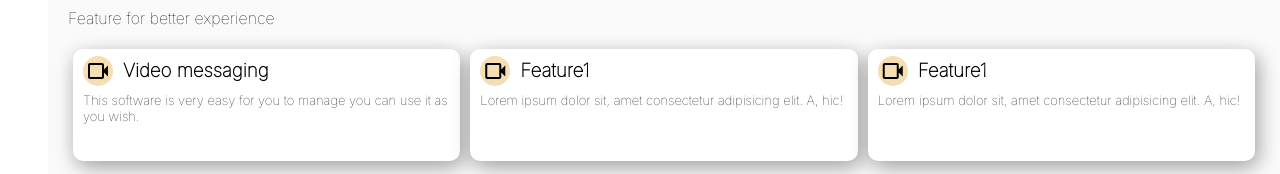
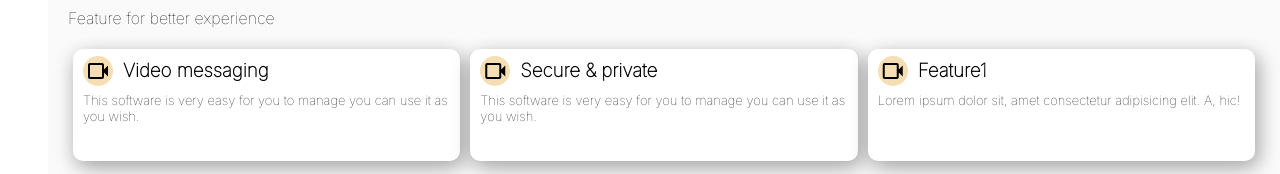
Before and after one commit to shubhamSangwan01/SmartChatAppClient, a React (Create React App) app: page /intro in a window 1280 px wide. Shown: the part 599-773 px from the top of the page. Built offline with nearby package versions, Linux system fonts and the light colour scheme.

Commit message:
Update Main.jsx

```diff
--- a/src/pages/Main.jsx
+++ b/src/pages/Main.jsx
@@ -35,9 +35,10 @@ const Main = () => {
           <div className='Intro_features_card'>
             <div className='Intro_features_cardHeader'>
               <span class="material-symbols-outlined">videocam</span>
-              <h3>Feature1</h3>
+              <h3>Secure & private</h3>
             </div>
-            <p>Lorem ipsum dolor sit, amet consectetur adipisicing elit. A, hic!</p>
+            <p>This software is very easy for
+you to manage you can use it as you wish.</p>
           </div>
           <div className='Intro_features_card'>
             <div className='Intro_features_cardHeader'>
```
